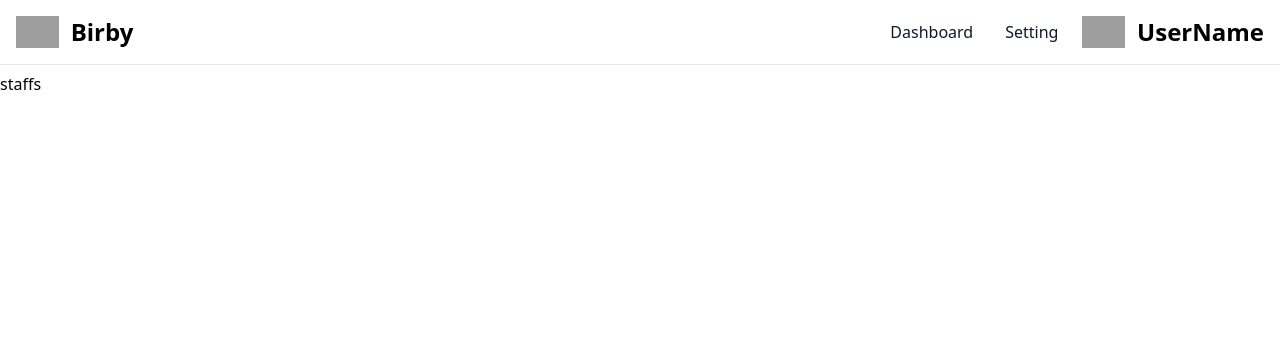
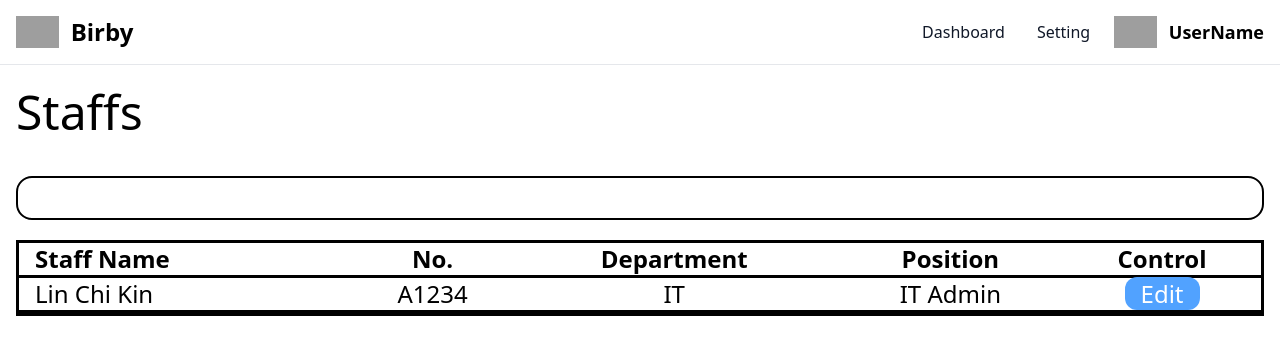
Before and after one commit to 1pcreeper/birby, a React (Vite) app in the folder frontend/birby-hr-web/: page /staffs in a window 1280 px wide. Shown: the top 354 px of the page. Built offline with nearby package versions, Linux system fonts and the light colour scheme; grey boxes are pictures that could not be loaded.

Commit message:
Add Staff List

```diff
--- a/frontend/birby-hr-web/src/components/common/general/Container.tsx
+++ b/frontend/birby-hr-web/src/components/common/general/Container.tsx
@@ -3,7 +3,7 @@ import ContainerProps from "./props/ContainerProps";
 function Container({ children }: ContainerProps) {
     return (
         <>
-            <div className="max-w-screen-2xl flex flex-wrap items-center justify-between mx-auto p-4">
+            <div className="max-w-screen-2xl items-center mx-auto p-4">
                 {children}
             </div>
         </>
--- a/frontend/birby-hr-web/src/components/common/general/props/ContainerProps.tsx
+++ b/frontend/birby-hr-web/src/components/common/general/props/ContainerProps.tsx
@@ -1,6 +1,6 @@
 import { ReactNode } from "react";
 
 interface ContainerProps {
-    children: ReactNode
+    children?: ReactNode
 }
 export default ContainerProps;
--- a/frontend/birby-hr-web/src/components/layouts/Header.tsx
+++ b/frontend/birby-hr-web/src/components/layouts/Header.tsx
@@ -30,7 +30,7 @@ function Header() {
                             <div className="flex md:order-2 space-x-3 md:space-x-0 rtl:space-x-reverse">
                                 <NavLink to={layoutConstant.header.logo.to} className="hidden md:flex items-center space-x-3 rtl:space-x-reverse">
                                     <img src={layoutConstant.header.logo.img} className="h-8" alt="Flowbite Logo" />
-                                    <span className="self-center text-2xl font-semibold whitespace-nowrap dark:text-white">UserName</span>
+                                    <span className="self-center text-lg font-semibold whitespace-nowrap dark:text-white">UserName</span>
                                 </NavLink>
                                 <button onClick={handleToggleButton} type="button" className="md:hidden block text-white bg-blue-700 hover:bg-blue-800 focus:ring-4 focus:outline-none focus:ring-blue-300 font-medium rounded-lg text-sm px-4 py-2 text-center dark:bg-blue-600 dark:hover:bg-blue-700 dark:focus:ring-blue-800">===</button>
                             </div>
--- a/frontend/birby-hr-web/src/pages/staffs/Staffs.tsx
+++ b/frontend/birby-hr-web/src/pages/staffs/Staffs.tsx
@@ -1,9 +1,57 @@
+import { Link } from "react-router-dom";
+import Container from "../../components/common/general/Container";
 function Staffs() {
     return (
         <>
-            <h1>
-                staffs
-            </h1>
+            <Container>
+                <div className="mb-10">
+                    <h1 className="text-5xl font-medium">
+                        Staffs
+                    </h1>
+                </div>
+                <div className="flex justify-around rounded-2xl border-2 mb-5">
+                    <input type="text" className="w-full py-2" />
+                    <button className="text-white border-l-2 px-5 rounded-r-2xl dark:bg-blue-600 dark:hover:bg-blue-700 dark:focus:ring-blue-800">
+                        Search
+                    </button>
+                </div>
+                <div className="overflow-x-auto border-3">
+                    <table className="w-full">
+                        <thead className="sm:text-2xl text-lg">
+                            <tr className="border-b-3">
+                                <th className="text-start ps-4">
+                                    Staff Name
+                                </th>
+                                <th>
+                                    No.
+                                </th>
+                                <th>
+                                    Department
+                                </th>
+                                <th>
+                                    Position
+                                </th>
+                                <th>
+                                    Control
+                                </th>
+                            </tr>
+                        </thead>
+                        <tbody>
+                            <tr className="border-b-3 sm:text-2xl text-center">
+                                <td className="text-start ps-4">Lin Chi Kin</td>
+                                <td>A1234</td>
+                                <td>IT</td>
+                                <td>IT Admin</td>
+                                <td>
+                                    <Link to="" className="text-white bg-blue-400 px-4 rounded-xl">
+                                        Edit
+                                    </Link>
+                                </td>
+                            </tr>
+                        </tbody>
+                    </table>
+                </div>
+            </Container>
         </>
     );
 }
```
